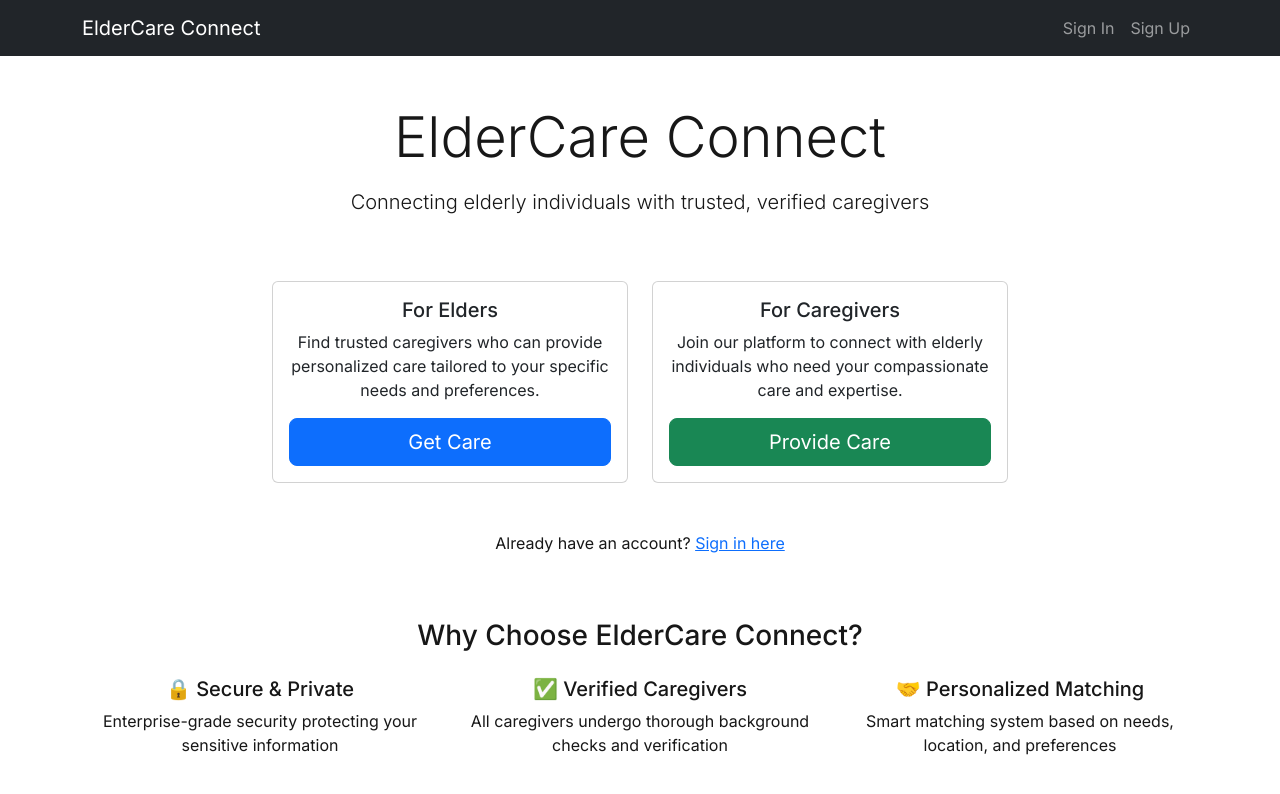
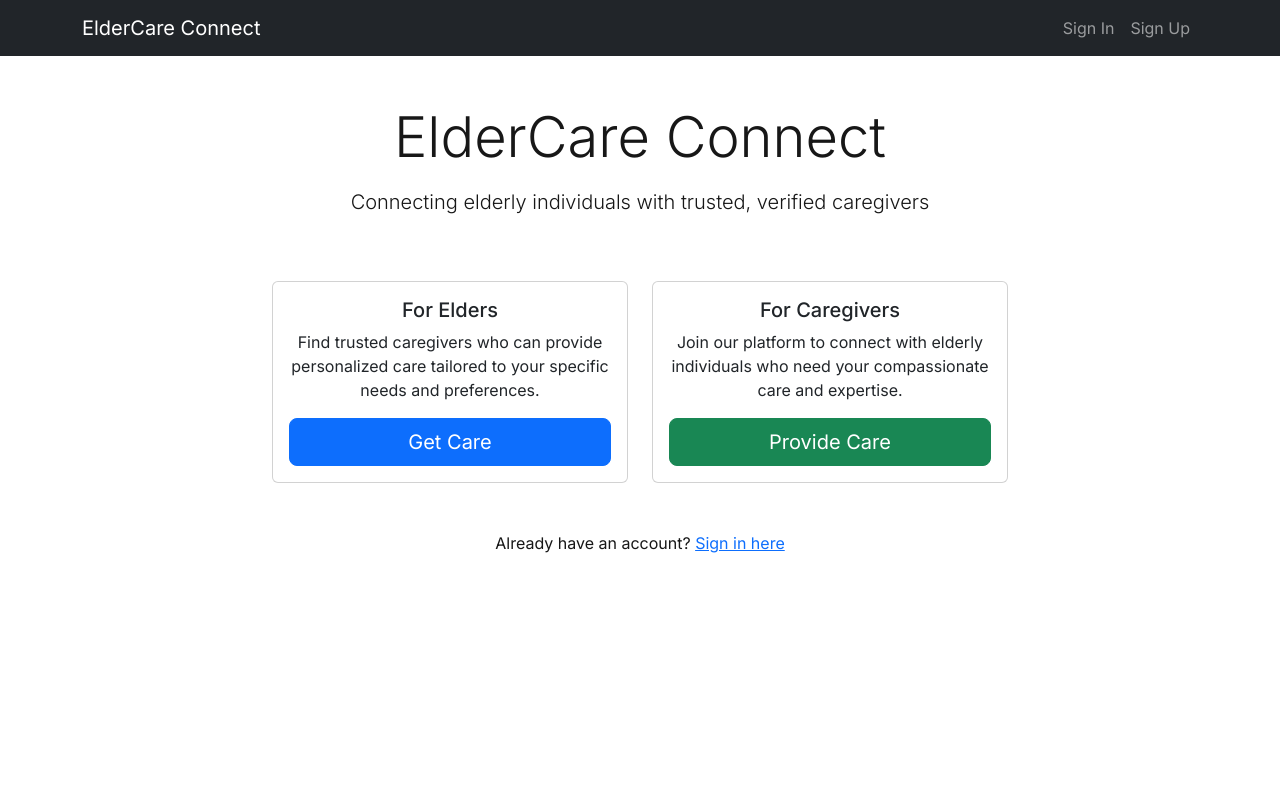
Before and after one commit to tharu-jwd/elderly, a Next.js app: page / in a window 1280 px wide. Shown: the top 794 px of the page. Built offline with nearby package versions, Linux system fonts and the light colour scheme; no server answers.

Commit message:
fix(ui): remove 'Why Choose ElderCare Connect?' section (fixes #1)
Remove promotional section from homepage to streamline interface.

```diff
--- a/src/app/page.tsx
+++ b/src/app/page.tsx
@@ -93,26 +93,6 @@ export default function HomePage() {
           </Col>
         </Row>
       )}
-
-      <Row className="mt-5">
-        <Col>
-          <h3 className="text-center mb-4">Why Choose ElderCare Connect?</h3>
-          <Row>
-            <Col md={4} className="text-center mb-3">
-              <h5>🔒 Secure & Private</h5>
-              <p>Enterprise-grade security protecting your sensitive information</p>
-            </Col>
-            <Col md={4} className="text-center mb-3">
-              <h5>✅ Verified Caregivers</h5>
-              <p>All caregivers undergo thorough background checks and verification</p>
-            </Col>
-            <Col md={4} className="text-center mb-3">
-              <h5>🤝 Personalized Matching</h5>
-              <p>Smart matching system based on needs, location, and preferences</p>
-            </Col>
-          </Row>
-        </Col>
-      </Row>
     </Container>
   );
 }
```
